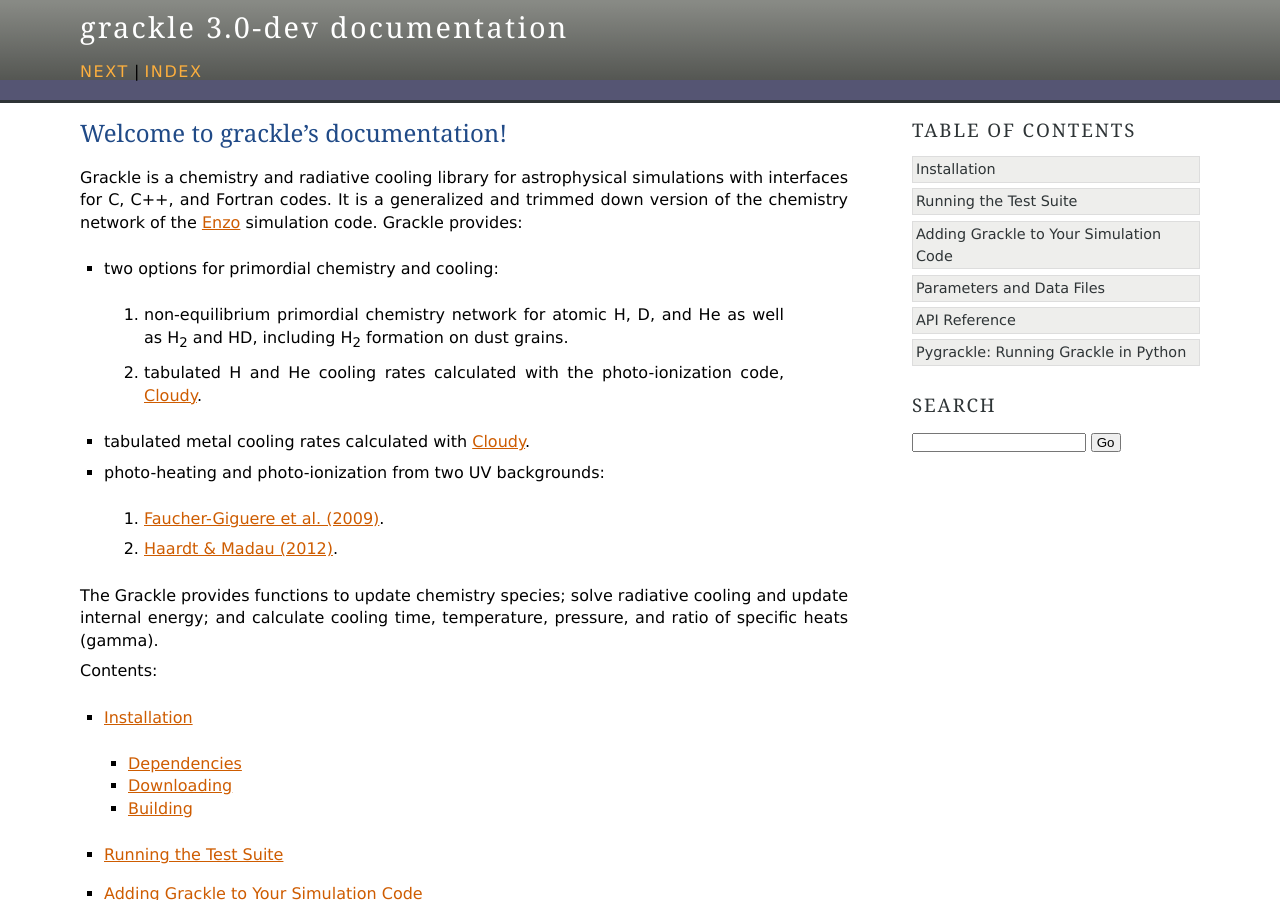
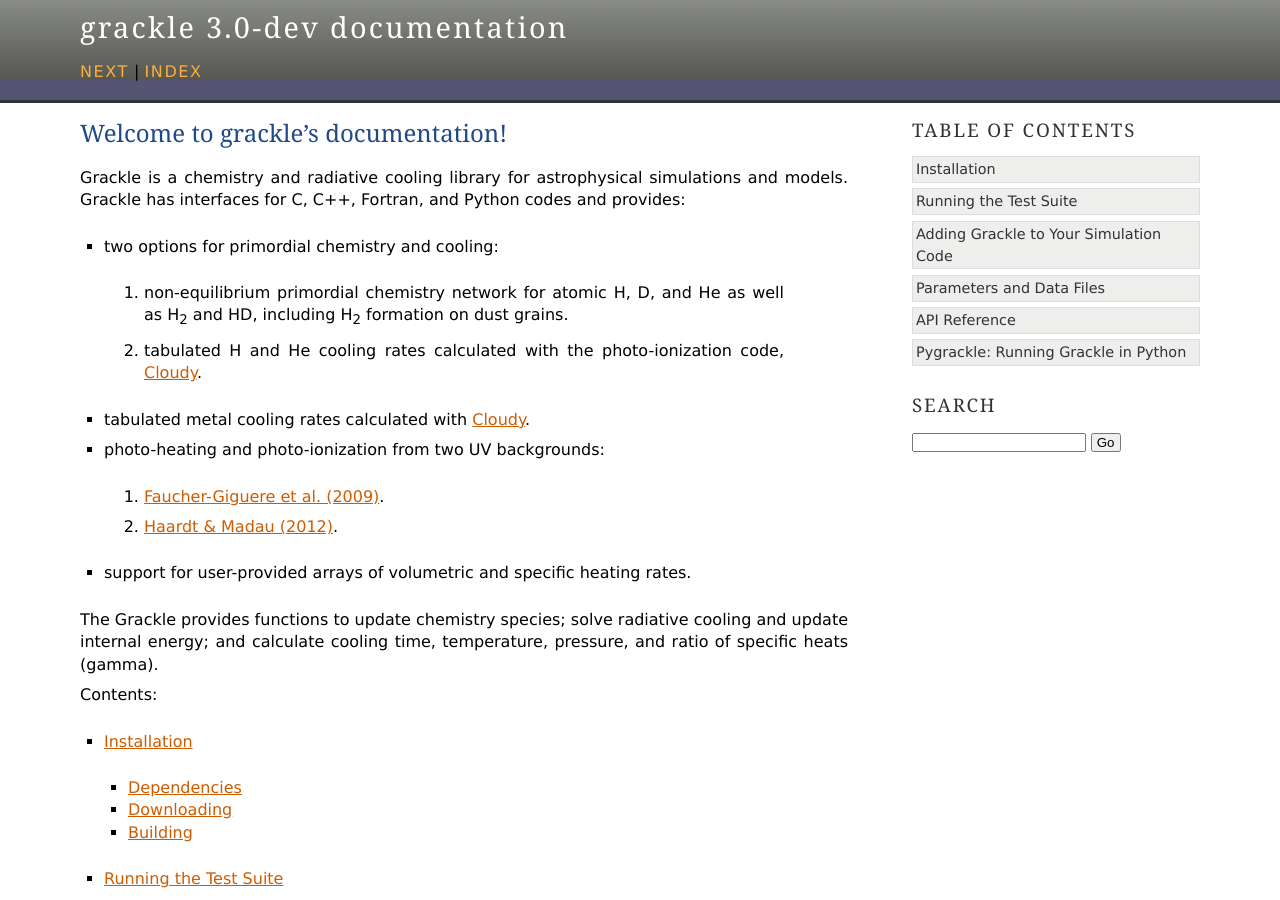
Before and after one commit to grackle-project/grackle, a Sphinx documentation site: the page built from doc/source/index.rst, in a window 1280 px wide and 900 px high. Built offline with Sphinx 7.4.7, drawn with Linux system fonts in a browser that asks for light colours.

Commit message:
Updating front page of docs.

```diff
--- a/doc/source/index.rst
+++ b/doc/source/index.rst
@@ -7,15 +7,17 @@ Welcome to grackle's documentation!
 ===================================
 
 Grackle is a chemistry and radiative cooling library for astrophysical
-simulations with interfaces for C, C++, and Fortran codes.  It is a
-generalized and trimmed down version of the chemistry network of the
-`Enzo <http://enzo-project.org>`__ simulation code.  Grackle provides:
+simulations and models.  Grackle has interfaces for C, C++, Fortran, and
+Python codes and provides:
 
 - two options for primordial chemistry and cooling:
 
-   1. non-equilibrium primordial chemistry network for atomic H, D, and He as well as H\ :sub:`2`\  and HD, including H\ :sub:`2`\  formation on dust grains.
+   1. non-equilibrium primordial chemistry network for atomic H, D, and He
+      as well as H\ :sub:`2`\  and HD, including H\ :sub:`2`\  formation on
+      dust grains.
 
-   2. tabulated H and He cooling rates calculated with the photo-ionization code, `Cloudy <http://nublado.org>`_.
+   2. tabulated H and He cooling rates calculated with the photo-ionization
+      code, `Cloudy <http://nublado.org>`_.
 
 - tabulated metal cooling rates calculated with `Cloudy <http://nublado.org>`_.
 
@@ -24,6 +26,8 @@ generalized and trimmed down version of the chemistry network of the
    1. `Faucher-Giguere et al. (2009) <http://adsabs.harvard.edu/abs/2009ApJ...703.1416F>`_.
 
    2. `Haardt & Madau (2012) <http://adsabs.harvard.edu/abs/2012ApJ...746..125H>`_.
+
+- support for user-provided arrays of volumetric and specific heating rates.
 
 The Grackle provides functions to update chemistry species; solve radiative
 cooling and update internal energy; and calculate cooling time, temperature,
```
